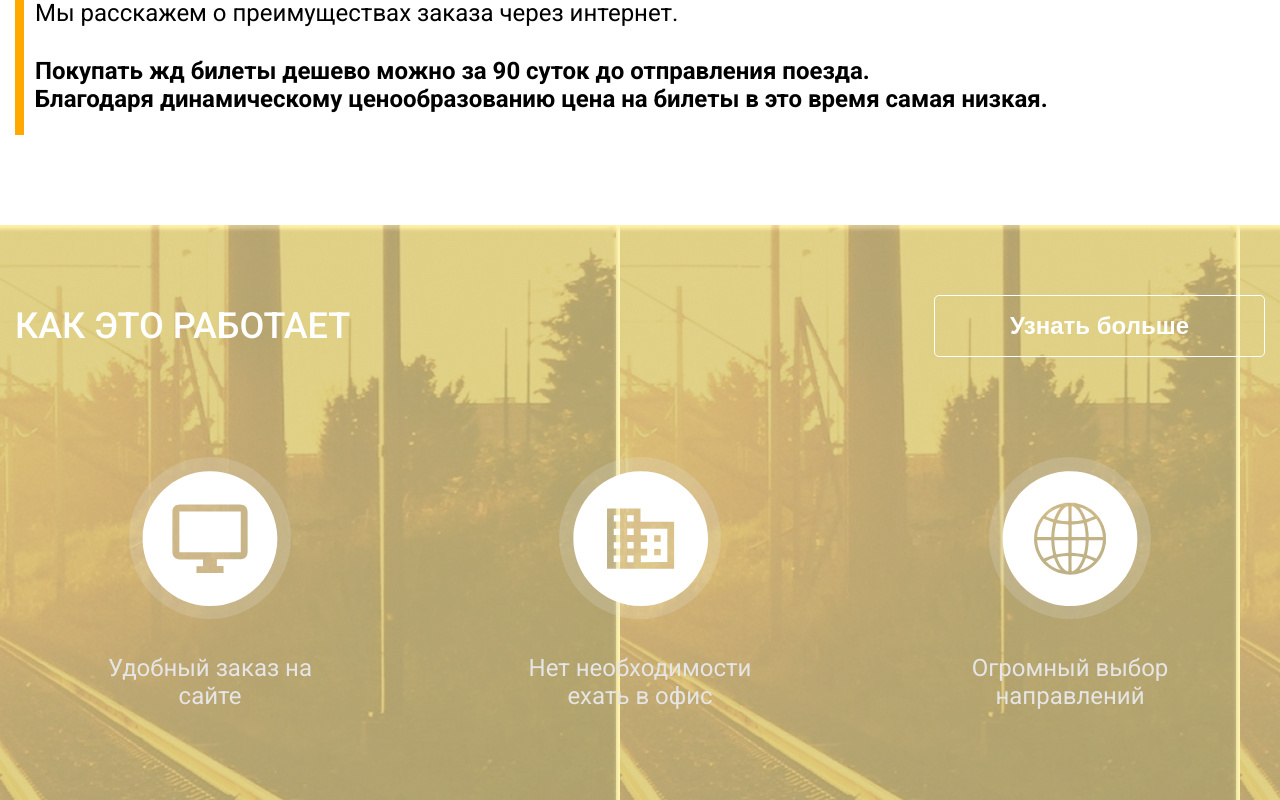
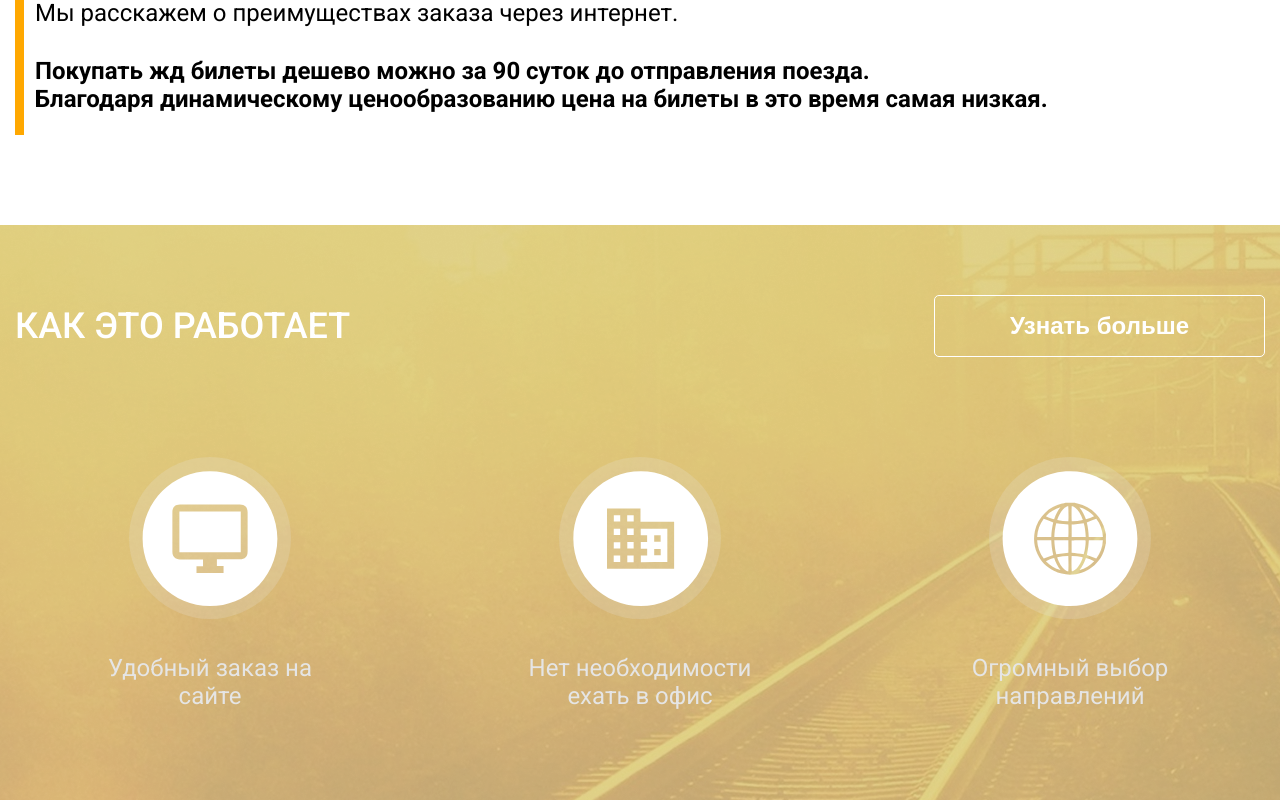
Before and after one commit to zedf0r/FE-Diplom, a React (Vite) app in the folder frontend/: page / in a window 1280 px wide. Shown: the part 1131-1931 px from the top of the page. Built offline with nearby package versions, Linux system fonts and the light colour scheme.

Commit message:
Advantages update

```diff
--- a/frontend/src/components/Advantages/Advantages.module.css
+++ b/frontend/src/components/Advantages/Advantages.module.css
@@ -1,9 +1,10 @@
 .howitworks {
   padding: 70px 0 90px;
-  background-image: url("../../img/howitworks_bg.png");
+  background-image: url("../../img/advantages_bg.png");
   max-height: 575px;
   position: relative;
   z-index: 2;
+  background-repeat: no-repeat;
 }
 
 .howitworks::after {
```
Also changed, not shown: frontend/src/img/advantages_bg.png (added), frontend/src/img/howitworks_bg.png (deleted).
